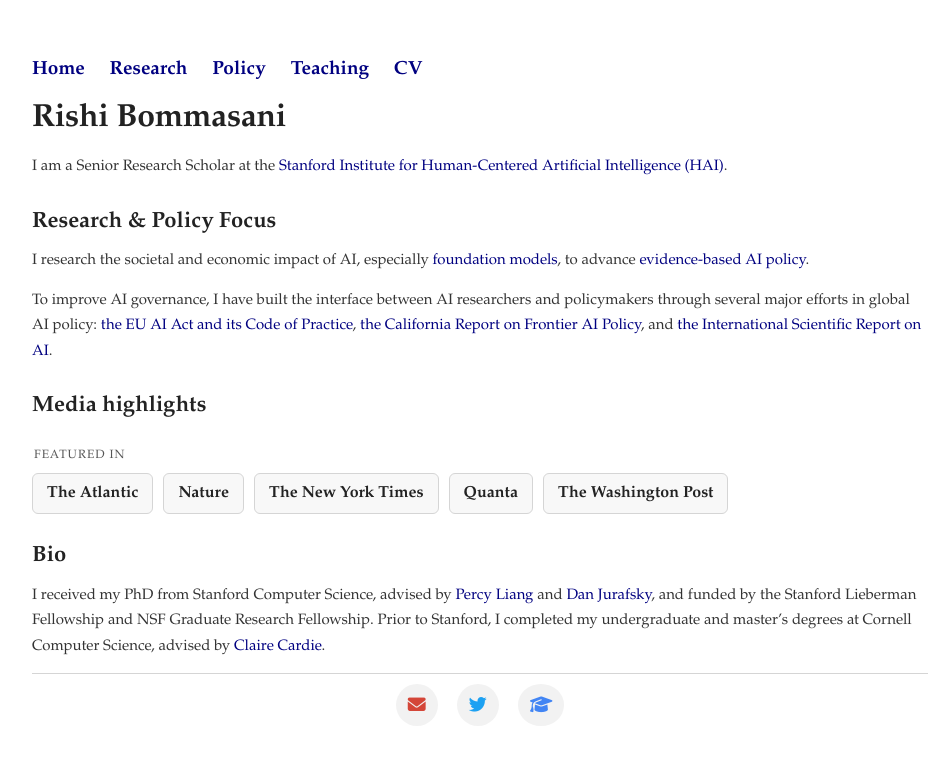
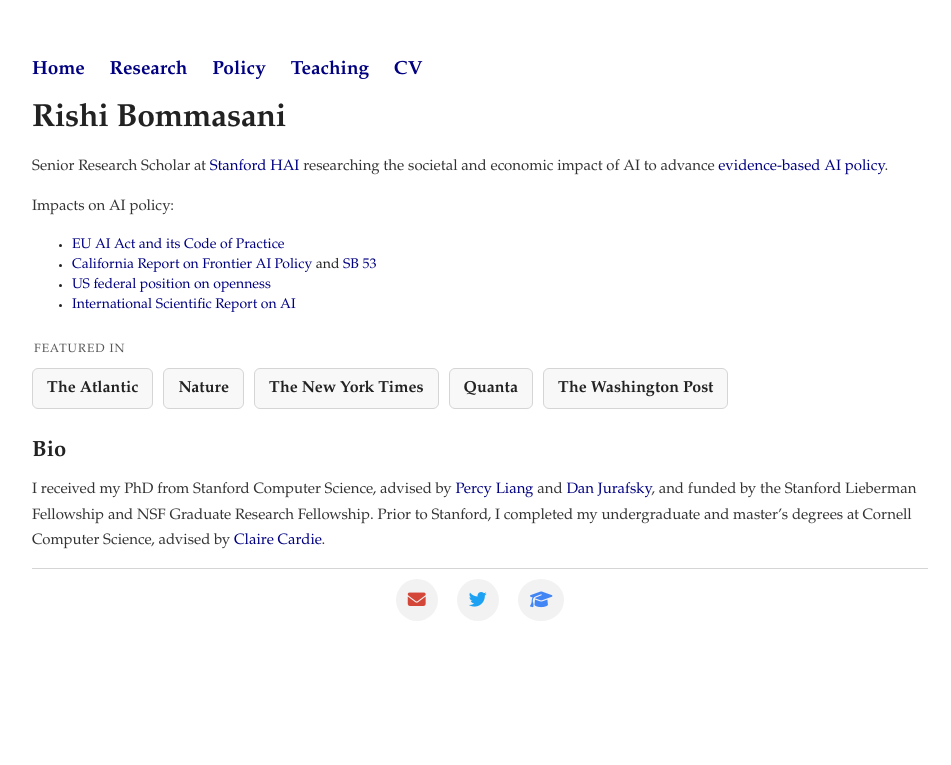
Before and after one commit to rishibommasani/rishibommasani.github.io, a Jekyll site: the page built from index.html, in a window 1280 px wide. Shown: the top 765 px of the page, without its empty margins (160-1111 px from the left). Built offline with Jekyll 4.4.1, drawn with Linux system fonts in a browser that asks for light colours.

Commit message:
Refine intro copy on home page

```diff
--- a/index.html
+++ b/index.html
@@ -6,17 +6,20 @@ title: Rishi Bommasani
 <h1> Rishi Bommasani</h1>
 
 <section class="intro">
-  <p>I am a Senior Research Scholar at the <a href="https://hai.stanford.edu/">Stanford Institute for Human-Centered Artificial Intelligence (HAI)</a>.</p>
+  <p>Senior Research Scholar at <a href="https://hai.stanford.edu/">Stanford HAI</a> researching the societal and economic impact of AI to advance <a href="https://www.science.org/doi/10.1126/science.adu8449">evidence-based AI policy</a>.</p>
 </section>
 
 <section class="focus">
-  <h2>Research & Policy Focus</h2>
-  <p>I research the societal and economic impact of AI, especially <a href="https://arxiv.org/abs/2108.07258">foundation models</a>, to advance <a href="https://www.science.org/doi/10.1126/science.adu8449">evidence-based AI policy</a>.</p>
-  <p>To improve AI governance, I have built the interface between AI researchers and policymakers through several major efforts in global AI policy: <a href="https://digital-strategy.ec.europa.eu/en/news/meet-chairs-leading-development-first-general-purpose-ai-code-practice">the EU AI Act and its Code of Practice</a>, <a href="https://www.gov.ca.gov/wp-content/uploads/2025/06/June-17-2025-%E2%80%93-The-California-Report-on-Frontier-AI-Policy.pdf">the California Report on Frontier AI Policy</a>, and <a href="https://arxiv.org/abs/2501.17805">the International Scientific Report on AI</a>.</p>
+  <p>Impacts on AI policy:</p>
+  <ul>
+    <li><a href="https://digital-strategy.ec.europa.eu/en/news/meet-chairs-leading-development-first-general-purpose-ai-code-practice">EU AI Act and its Code of Practice</a></li>
+    <li><a href="https://www.gov.ca.gov/wp-content/uploads/2025/06/June-17-2025-%E2%80%93-The-California-Report-on-Frontier-AI-Policy.pdf">California Report on Frontier AI Policy</a> and <a href="https://leginfo.legislature.ca.gov/faces/billNavClient.xhtml?bill_id=202520260SB53">SB 53</a></li>
+    <li><a href="https://www.ntia.gov/sites/default/files/publications/ntia-ai-open-model-report.pdf">US federal position on openness</a></li>
+    <li><a href="https://arxiv.org/abs/2501.17805">International Scientific Report on AI</a></li>
+  </ul>
 </section>
 
 <section class="media">
-  <h2>Media highlights</h2>
   <div class="media-highlights">
     <p class="media-highlights__label">Featured in</p>
     <div class="media-highlights__grid">
```
